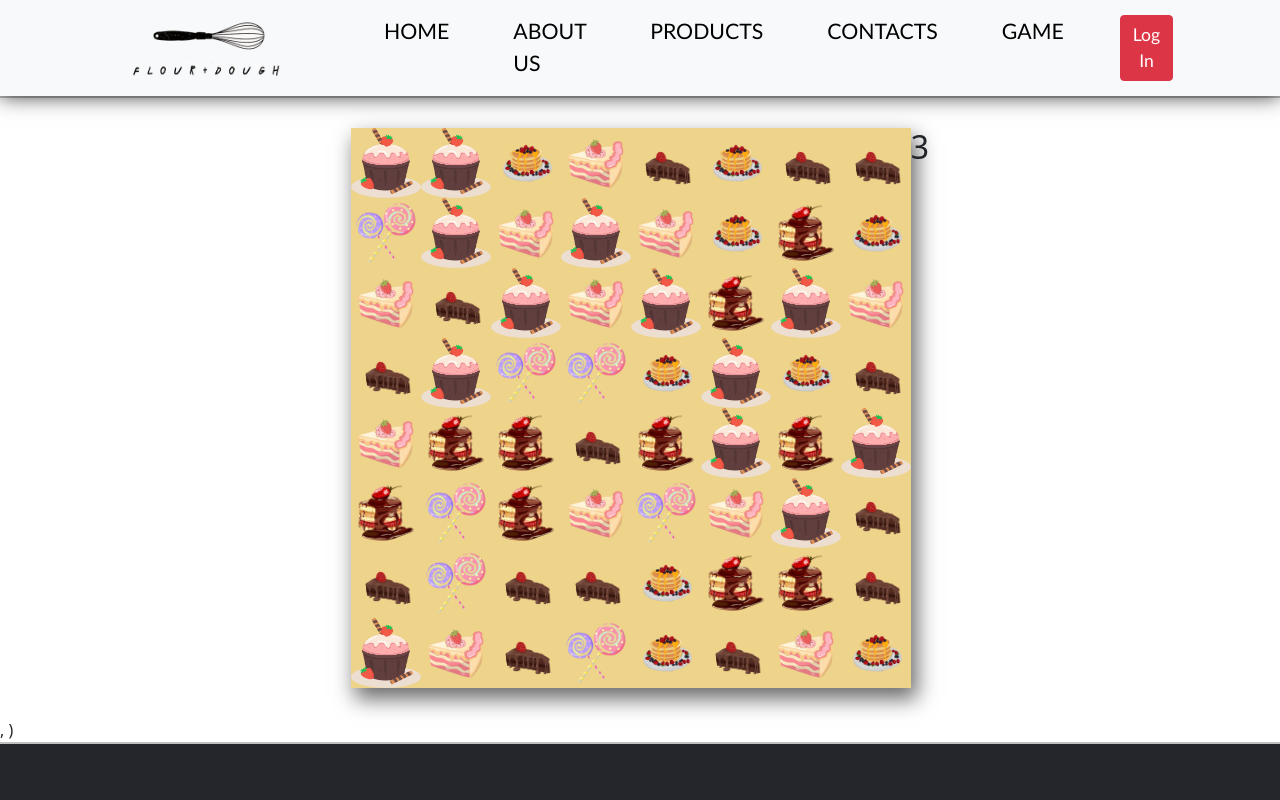
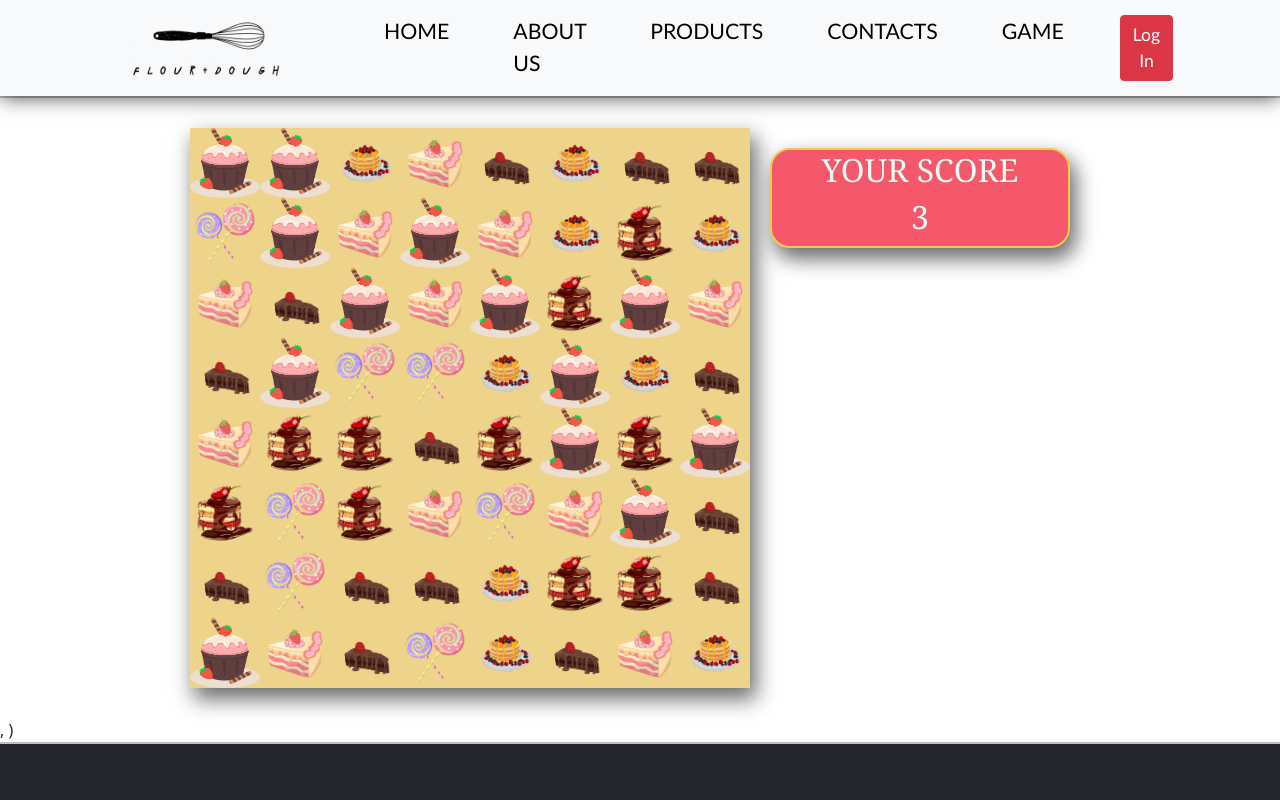
Before and after one commit to darya-cherr/candyShop, a React (Create React App) app: page /game in a window 1280 px wide. Shown: the top 800 px of the page. Built offline with nearby package versions, Linux system fonts and the light colour scheme.

Commit message:
Fix game position

```diff
--- a/src/client/pages/game/components/ScoreBoard.js
+++ b/src/client/pages/game/components/ScoreBoard.js
@@ -1,8 +1,32 @@
+import styled from "styled-components";
+
+const Container = styled.div`
+  margin: 20px;
+  width: 300px;
+  height: 100px;
+  background-color: #f5586a;
+  border: 2px solid #efc952;
+  box-shadow: 5px 10px 20px 1px rgba(0, 0, 0, 0.59) !important;
+  border-radius: 20px;
+  display: flex;
+  justify-content: center;
+  text-align: center;
+  flex-direction: column;
+  font-family: "Cambria";
+
+  h2 {
+    color: #e5faf2;
+  }
+`;
+
+
+
 const ScoreBoard = ({ score }) => {
   return (
-    <div className="score-board">
+    <Container>
+        <h2>YOUR SCORE</h2>
       <h2>{score}</h2>
-    </div>
+    </Container>
   )
 }
 
```
